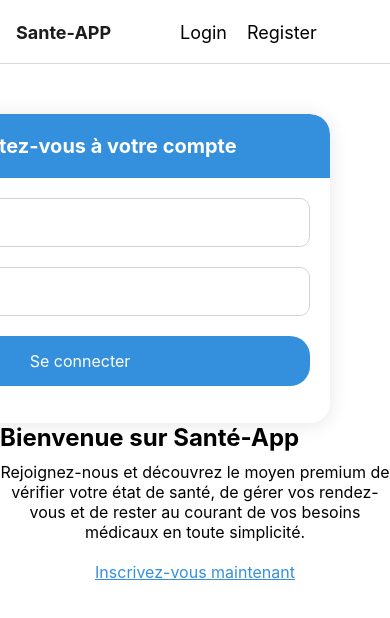
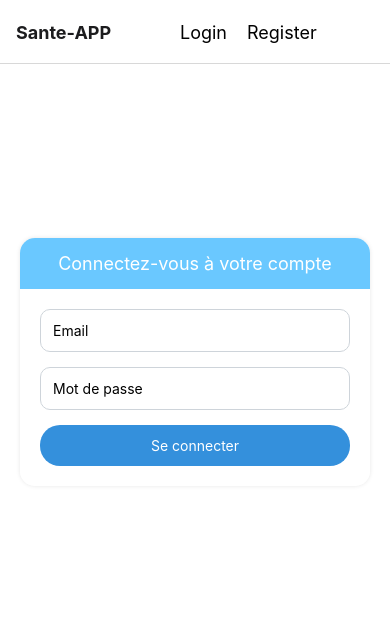
Before and after one commit to Naus4816/sante-app-react, a React Native app: screen /Login in a window 390 px wide. Shown: the top 618 px of the page. Built offline with nearby package versions, Linux system fonts and the light colour scheme.

Commit message:
Update Login.js

```diff
--- a/screens/Login.js
+++ b/screens/Login.js
@@ -1,135 +1,179 @@
 import React, { useState } from 'react';
-import { View, Text, TextInput, TouchableOpacity, StyleSheet } from 'react-native';
-import axios from 'axios';
+import { View, Text, TextInput, TouchableOpacity, StyleSheet, ScrollView } from 'react-native';
+import AsyncStorage  from '@react-native-async-storage/async-storage';
 
-const LoginForm = () => {
+const LoginScreen = ({ navigation }) => {
   const [email, setEmail] = useState('');
   const [password, setPassword] = useState('');
+  const [ userId,setUserId ] = useState('');
+  const [errorMessage, setErrorMessage] = useState('');
 
-    const handleSubmit = async () => {
+
+  const storeUserId = async (userId) => {
     try {
-            const response = await axios.post('URL_DE_VOTRE_API', { email, password });
+      await AsyncStorage.setItem('userId', userId.toString());
     } catch (error) {
+      console.error('Erreur lors du stockage de l\'ID de l\'utilisateur:', error);
+    }
+  };
+
+  const handleLogin = async () => {
+    try {
+      const response = await fetch('http://172.20.10.2:8888/api/login', {
+        method: 'POST',
+        headers: {
+          'Content-Type': 'application/json',
+        },
+        body: JSON.stringify({
+          email: email,
+          password: password,
+        }),
+      });
+      const data = await response.json();
+
+      setUserId(data.id);
+
+      if (response.status === 200) {
+        // Vérifier si l'utilisateur est un administrateur
+        if (data.is_admin) {
+          // Naviguer vers le tableau de bord administrateur
+          navigation.navigate('AdminDashboard');
+        } else {
+          // Naviguer vers le tableau de bord utilisateur standard
+          storeUserId(userId);
+          navigation.navigate('UserDashboard');
+        }
+      } else {
+        // Si le statut n'est pas 200, on suppose qu'il y a une erreur de connexion
+        setErrorMessage(data.message || 'Erreur de connexion');
+      }
+    } catch (error) {
+      // Cette partie attrape les erreurs de réseau ou les erreurs survenues lors de la requête
+      setErrorMessage(error.message || 'Une erreur est survenue lors de la connexion');
     }
   };
 
   return (
-        <View style={styles.container}>
+    <ScrollView style={styles.container}>
+      <View style={styles.loginContainer}>
+        <View style={styles.loginInfo}>
+          {/* ... contenu de loginInfo ... */}
+        </View>
+
+        <View style={styles.loginForm}>
           <View style={styles.card}>
             <View style={styles.cardHeader}>
-                    <Text style={styles.headerTitle}>Connectez-vous à votre compte</Text>
+              <Text style={styles.cardHeaderText}>Connectez-vous à votre compte</Text>
             </View>
+
             <View style={styles.cardBody}>
+              {/* Affichage du message d'erreur */}
+              {errorMessage ? <Text style={styles.errorMessage}>{errorMessage}</Text> : null}
+
+              {/* Champs de saisie Email et Mot de passe */}
               <TextInput
                 style={styles.input}
                 onChangeText={setEmail}
                 value={email}
                 placeholder="Email"
                 keyboardType="email-address"
-                        autoCapitalize="none"
               />
               <TextInput
                 style={styles.input}
                 onChangeText={setPassword}
                 value={password}
                 placeholder="Mot de passe"
-                        secureTextEntry={true}
-                        autoCapitalize="none"
+                secureTextEntry
               />
-                    <TouchableOpacity style={styles.buttonPrimary} onPress={handleSubmit}>
+
+              {/* Bouton de connexion */}
+              <TouchableOpacity style={styles.button} onPress={handleLogin}>
                 <Text style={styles.buttonText}>Se connecter</Text>
-                    </TouchableOpacity>
-                    <TouchableOpacity onPress={() => { /* Logique pour mot de passe oublié */ }}>
-                        <Text style={styles.forgotPasswordLink}>Mot de passe oublié ?</Text>
               </TouchableOpacity>
             </View>
           </View>
-            <Text style={styles.welcomeTitle}>Bienvenue sur Santé-App</Text>
-            <Text style={styles.welcomeText}>Rejoignez-nous et découvrez le moyen premium de vérifier votre état de santé, de gérer vos rendez-vous et de rester au courant de vos besoins médicaux en toute simplicité.</Text>
-            <TouchableOpacity onPress={() => {/* Navigation ou action */}}>
-                <Text style={styles.registerLink}>Inscrivez-vous maintenant</Text>
-            </TouchableOpacity>
         </View>
+      </View>
+    </ScrollView>
   );
 };
 
 const styles = StyleSheet.create({
   container: {
     flex: 1,
-        justifyContent: 'flex-start', // Align content to the top
+    backgroundColor: '#fff',
+    padding: 10, // Réduction du padding pour les petits écrans
+  },loginContainer: {
+    flexDirection: 'column', // Utilisation d'un stack layout sur mobile
+    justifyContent: 'center',
     alignItems: 'center',
-        backgroundColor: '#fff',
-        paddingTop: 30, // Add padding at the top of the screen to push the content down
+  },
+  loginInfo: {
+    margin: 10, // Réduction de la marge
+    flex: 1,
+    alignItems: 'center', // Centrage du texte sur mobile
+  },
+  loginInfoTitle: {
+    fontSize: 20, // Réduction de la taille de la police pour les petits écrans
+    fontWeight: 'bold',
+    marginBottom: 10, // Réduction de l'espacement
+  },
+  loginInfoText: {
+    fontSize: 14, // Taille de police adaptée pour mobile
+    marginBottom: 10,
+    textAlign: 'center', // Centrage du texte sur mobile
+  },
+  linkText: {
+    color: '#3490dc',
+    textDecorationLine: 'underline',
+  },
+  loginForm: {
+    flex: 1,
+    width: '100%',
   },
   card: {
-        borderRadius: 20,
-        elevation: 5,
-        backgroundColor: '#fff',
-        width: 500, // Adjust the width to match the first image
-        alignSelf: 'flex-end',
-        marginRight: 60,
-        shadowColor: '#000',
-        shadowOffset: { width: 0, height: 2 },
+    borderRadius: 15, // Réduction du rayon de bordure pour un look plus adapté au mobile
     shadowOpacity: 0.1,
-        shadowRadius: 20,
+    shadowRadius: 4,
     overflow: 'hidden',
-        marginTop: 20, // Add top margin if needed
+    margin: 10, // Ajout d'une marge autour de la carte
   },
   cardHeader: {
-        backgroundColor: '#3490dc',
-        width: '100%',
-        padding: 20,
-        borderTopLeftRadius: 20,
-        borderTopRightRadius: 20,
+    backgroundColor: '#6AC8FF',
+    padding: 15, // Réduction du padding
   },
-    headerTitle: {
+  cardHeaderText: {
     color: '#fff',
-        fontSize: 20,
-        fontWeight: 'bold',
     textAlign: 'center',
+    fontSize: 18, // Réduction de la taille de la police pour les petits écrans
   },
   cardBody: {
-        padding: 20,
-        width: '100%',
-    },
-    welcomeTitle: {
-        fontSize: 24,
-        alignSelf: 'flex-start',
-        fontWeight: 'bold',
-        marginBottom: 10,
-        textAlign: 'center',
-    },
-    welcomeText: {
-        fontSize: 16,
-        alignSelf: 'flex-start',
-        textAlign: 'center',
-        marginBottom: 20,
-    },
-    registerLink: {
-        color: '#3490dc',
-        fontSize: 16,
-        textDecorationLine: 'underline',
+    backgroundColor: '#fff',
+    padding: 20, // Réduction du padding pour les petits écrans
   },
   input: {
-        borderRadius: 10,
     borderWidth: 1,
     borderColor: '#ced4da',
-        width: '100%',
-        marginBottom: 20,
-        padding: 15,
+    borderRadius: 10,
+    padding: 12, // Réduction du padding
+    marginBottom: 15,
+    fontSize: 14, // Réduction de la taille de la police
   },
-    buttonPrimary: {
+  button: {
     backgroundColor: '#3490dc',
     borderRadius: 20,
-        padding: 15,
-        width: '100%',
+    padding: 12, // Réduction du padding
     alignItems: 'center',
   },
   buttonText: {
     color: '#fff',
-        fontSize: 16,
+    fontSize: 14, // Réduction de la taille de la police
   },
+  errorMessage: {
+    color: 'red',
+    textAlign: 'center',
+    marginBottom: 10,
+  }
 });
 
-
-export default LoginForm;
+export default LoginScreen;
```
Lines whose indentation alone changed are shown as unchanged.
